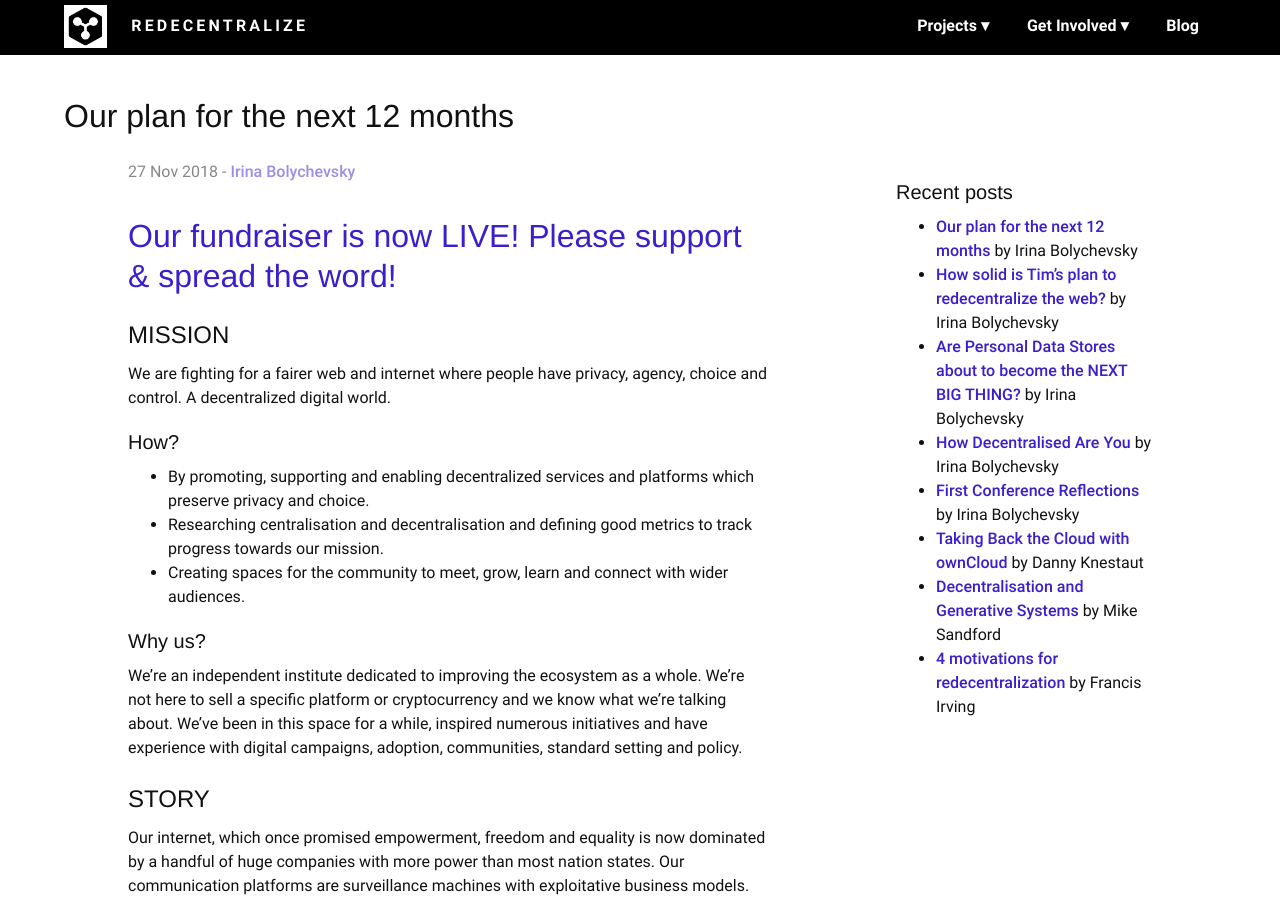
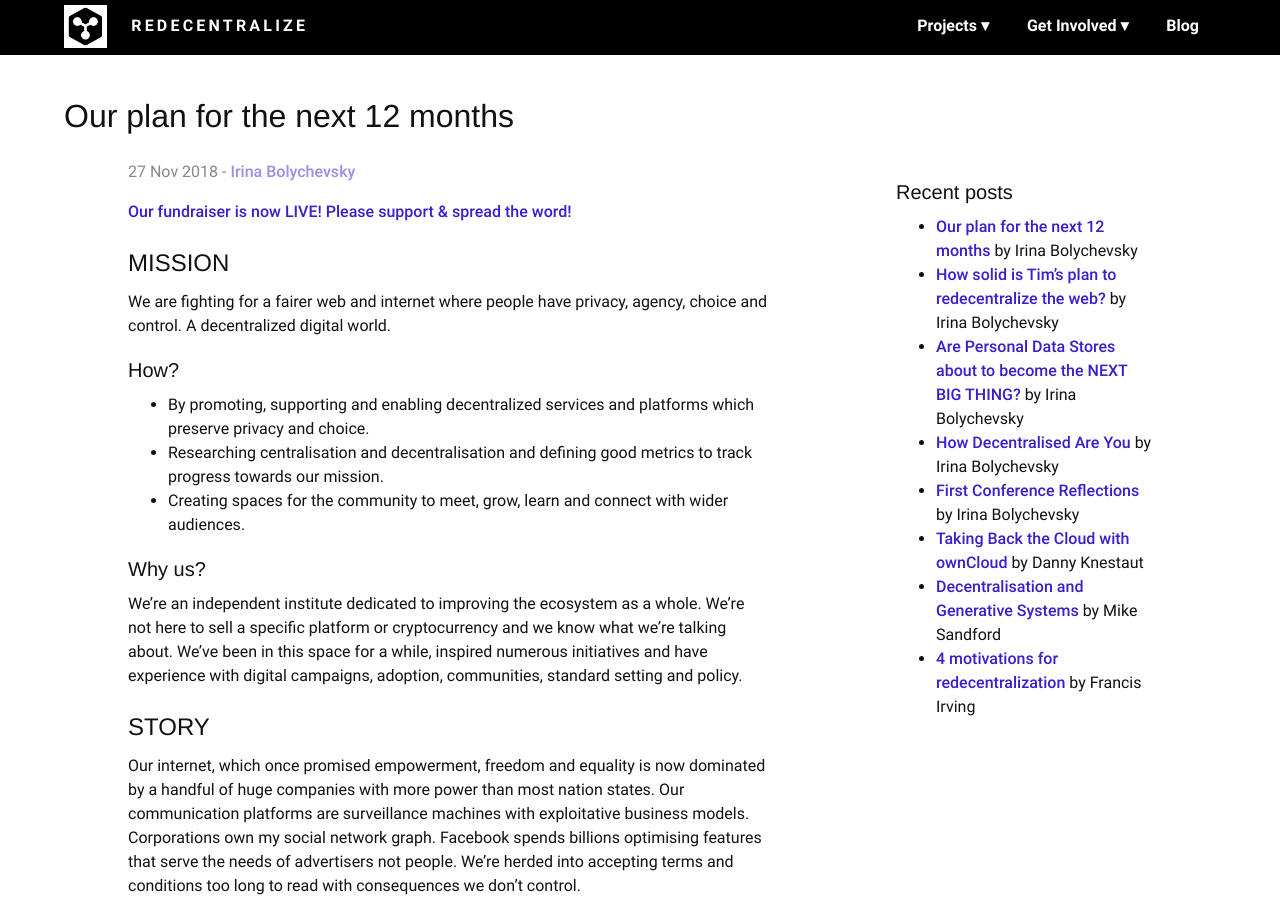
Before and after one commit to redecentralize/redecentralize-website, a Jekyll site: the page built from _posts/blog/2018-11-27-Our-plan-for-the-next-12-months.md, in a window 1280 px wide and 900 px high. Built offline with Jekyll 4.4.1, drawn with Linux system fonts in a browser that asks for light colours.

Commit message:
A plea is not a title.

```diff
--- a/_posts/blog/2018-11-27-Our-plan-for-the-next-12-months.md
+++ b/_posts/blog/2018-11-27-Our-plan-for-the-next-12-months.md
@@ -7,8 +7,7 @@
 author: "shevski"
 ---
 
-# [Our fundraiser is now LIVE! Please support & spread the word!](https://www.patreon.com/redecentralize)
-
+[Our fundraiser is now LIVE! Please support & spread the word!](https://www.patreon.com/redecentralize)
 
 ## MISSION
 
```
